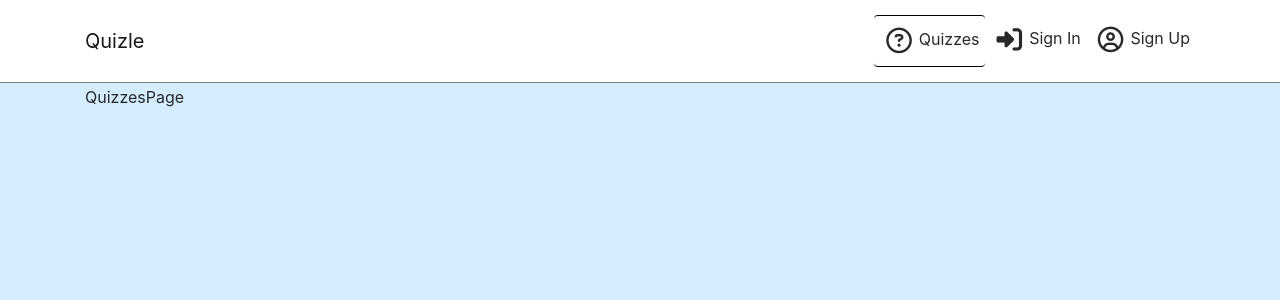
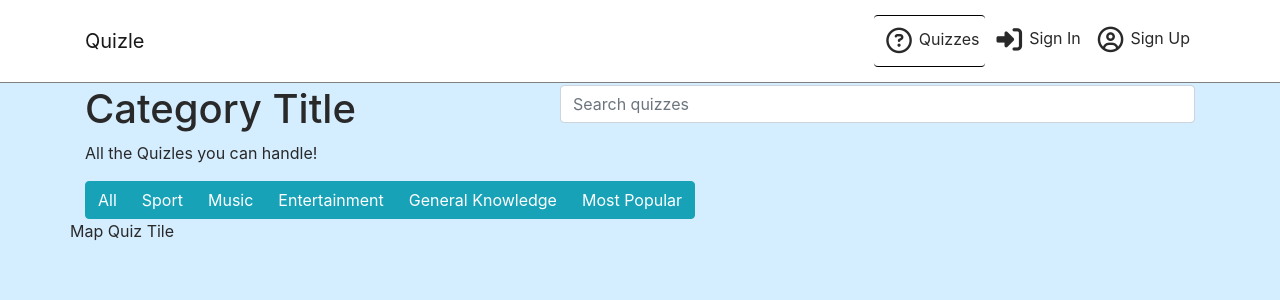
Before and after one commit to adamhatton/quizle, a React (Create React App) app: page / in a window 1280 px wide. Shown: the top 300 px of the page. Built offline with nearby package versions, Linux system fonts and the light colour scheme; the HTML template or start-up script is replaced by a standard one.

Commit message:
Add base jsx to Quizzes page

```diff
--- a/src/pages/quizzes/Quiz.js
+++ b/src/pages/quizzes/Quiz.js
@@ -39,10 +39,13 @@ const Quiz = (props) => {
   );
 
   return (
+    <>
       <Row>
         <Col>
           <h1>{title}</h1>
           <p>{description}</p>
+        </Col>
+      </Row>
       <Row className='align-items-center justify-content-center'>
         <Col xs="auto">
           <Media className='align-items-center'>
@@ -102,8 +105,7 @@ const Quiz = (props) => {
           <Button>Start!</Button>
         </Col>
       </Row>
-      </Col>
-    </Row>
+    </>
   )
 }
 
--- a/src/pages/quizzes/QuizPage.js
+++ b/src/pages/quizzes/QuizPage.js
@@ -52,14 +52,12 @@ function QuizPage() {
   }, [id]);
 
   return (
-    <div>
       <Quiz
         {...quizInfo}
         setQuizInfo={setQuizInfo}
         quizAnswers={quizAnswers}
         setQuizAnswers={setQuizAnswers}
       />
-    </div>
   )
 }
 
--- a/src/pages/quizzes/QuizzesPage.js
+++ b/src/pages/quizzes/QuizzesPage.js
@@ -1,8 +1,53 @@
-import React from 'react'
+import React, { useState } from 'react'
+import Form from 'react-bootstrap/Form';
+import Col from 'react-bootstrap/Col';
+import Row from 'react-bootstrap/Row';
+import { useLocation } from 'react-router-dom';
+import Button from 'react-bootstrap/Button';
+import ButtonGroup from 'react-bootstrap/ButtonGroup';
 
 const QuizzesPage = () => {
+  const [quizzes, setQuizzes] = useState({ results: [] });
+  const [hasLoaded, setHasLoaded] = useState(false);
+  const { pathname } = useLocation();
+
   return (
-    <div>QuizzesPage</div>
+    <>
+      <Row>
+        <Col xs={12} lg={5}>
+            <h1>Category Title</h1>
+            <p>All the Quizles you can handle!</p>
+        </Col>
+        <Col xs={12} lg={7}>
+          <Form
+            onSubmit={(event) => event.preventDefault()}
+          >
+            <Form.Control
+                // value={query}
+                // onChange={(event) => setQuery(event.target.value)}
+                type="text"
+                className="mr-sm-2"
+                placeholder="Search quizzes"
+            />
+          </Form>
+        </Col>
+      </Row>
+      <Row>
+        <Col>
+          <ButtonGroup aria-label="Basic example">
+            <Button variant="info">All</Button>
+            <Button variant="info">Sport</Button>
+            <Button variant="info">Music</Button>
+            <Button variant="info">Entertainment</Button>
+            <Button variant="info">General Knowledge</Button>
+            <Button variant="info">Most Popular</Button>
+          </ButtonGroup>
+        </Col>
+      </Row>
+      <Row>
+        <p>Map Quiz Tile</p>
+      </Row>
+    </>
   )
 }
 
```
Lines whose indentation alone changed are shown as unchanged.
